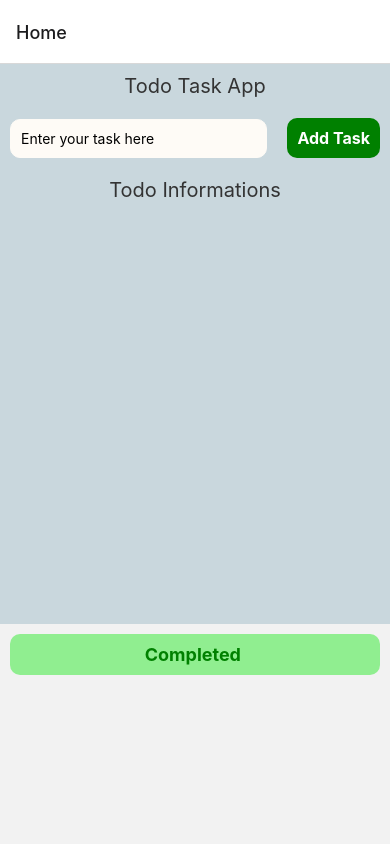
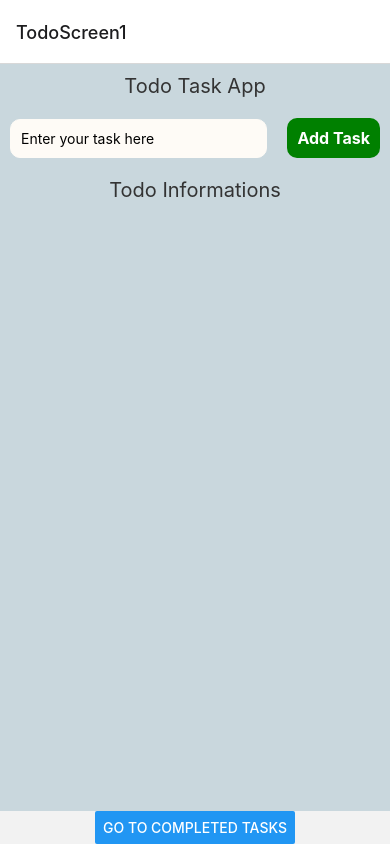
Before and after one commit to Kenildev007/ToDO-React-native, a React Native app: screen /Home in a window 390 px wide. Built offline with nearby package versions, Linux system fonts and the light colour scheme.

Commit message:
completed

```diff
--- a/App.jsx
+++ b/App.jsx
@@ -1,69 +1,48 @@
-import * as React from 'react';
-import { View, Text, Button, StyleSheet, TouchableOpacity, ScrollView } from 'react-native';
+import React, { useState } from 'react';
 import { NavigationContainer } from '@react-navigation/native';
 import { createNativeStackNavigator } from '@react-navigation/native-stack';
 import TodoScreen1 from './src/screens/TodoScreen1';
 import TodoCompleted from './src/screens/TodoCompleted';
 
-function HomeScreen({ navigation }) {
-  return (
-    <ScrollView>
-      <View style={styles.todoscreen}>
-        <TodoScreen1 />
-      </View>
-      <TouchableOpacity style={styles.button}>
-        <Text style={styles.text} onPress={() => navigation.navigate('Completed')}>Completed </Text>
-      </TouchableOpacity>
-    </ScrollView>
-  );
-}
-function ProfileScreen({ navigation }) {
-  const tasks = [];
-  return (
-
-    <ScrollView>
-      <View style={styles.todoscreen}>
-        <TodoCompleted tasks={tasks} />
-      </View>
-      <TouchableOpacity style={styles.button}>
-        <Text style={styles.text} onPress={() => navigation.goBack()}>GO Back</Text>
-      </TouchableOpacity>
-
-
-    </ScrollView>
-
-  );
-}
-
 const Stack = createNativeStackNavigator();
 
-export default function MyStack() {
+const App = () => {
+    const [tasks, setTasks] = useState([]);
+    const [completedTasks, setCompletedTasks] = useState([]);
+
+    const addTask = (task) => {
+        setTasks([...tasks, task]);
+    };
+
+    const deleteTask = (index) => {
+        const updatedTask = [...tasks];
+        updatedTask.splice(index, 1);
+        setTasks(updatedTask);
+    };
+
+    const editTask = (index, newText, newStatus) => {
+        const updatedTasks = [...tasks];
+        updatedTasks[index] = { ...updatedTasks[index], text: newText, status: newStatus };
+        setTasks(updatedTasks);
+
+        if (newStatus === 'Completed') {
+            setCompletedTasks([...completedTasks, updatedTasks[index]]);
+            deleteTask(index);
+        }
+    };
+
     return (
         <NavigationContainer>
             <Stack.Navigator>
-        <Stack.Screen  name='Home'  component={HomeScreen}>
-          {/* {()=> (<TodoScreen1/>)} */}
+                <Stack.Screen name="TodoScreen1">
+                    {(props) => <TodoScreen1 {...props} tasks={tasks} addTask={addTask} deleteTask={deleteTask} editTask={editTask} />}
                 </Stack.Screen>
-        <Stack.Screen name='Completed' component={ProfileScreen} />
+                <Stack.Screen name="TodoCompleted">
+                    {(props) => <TodoCompleted {...props} completedTasks={completedTasks} />}
+                </Stack.Screen>
             </Stack.Navigator>
         </NavigationContainer>
     );
-}
+};
 
-const styles = StyleSheet.create({
-  todoscreen: {
-    height: 560,
-  },
-  button: {
-    backgroundColor: 'lightgreen',
-    margin: 10,
-    padding: 10,
-    borderRadius: 10,
-    alignItems: 'center',
-  },
-  text: {
-    color: 'green',
-    fontSize: 18,
-    fontWeight: 'bold',
-  },
-})
+export default App;
--- a/src/screens/TodoCompleted.jsx
+++ b/src/screens/TodoCompleted.jsx
@@ -1,18 +1,22 @@
-import { StyleSheet, Text, View } from 'react-native'
+import { Button, StyleSheet, Text, View } from 'react-native'
 import React from 'react'
 
-const TodoCompleted = ({tasks}) => {
-    const completedTasks = tasks.filter(x => x.status === "Completed");
+const TodoCompleted = ({ navigation, completedTasks }) => {
+
 
     return (
+        <View style={{ flex: 1, alignItems: 'center', justifyContent: 'center' }}>
             <View style={styles.background}>
                 <Text style={styles.header}>Completed Tasks</Text>
-            {completedTasks.map((elem,index) => (
+                {completedTasks.map((elem, index) => (
                     <View key={index}>
                         <Text>{elem.text}</Text>
                     </View>
                 ))}
             </View>
+            <Button title="Go Back" onPress={() => navigation.goBack()} />
+        </View>
+
     )
 }
 
--- a/src/screens/TodoScreen1.jsx
+++ b/src/screens/TodoScreen1.jsx
@@ -1,40 +1,27 @@
-import { StyleSheet, Text, View } from 'react-native'
+import { Button, StyleSheet, Text, View } from 'react-native'
 import React, { useState } from 'react'
 import TodoTask from '../TodoTask'
 import TodoList from '../TodoList'
 
-const App = () => {
-    const [tasks, setTasks] = useState([]);
-
-    const addTask = (task) => {
-        setTasks([...tasks, task]);
-    };
-
-    const deleteTask = (index) => {
-        const updatedTask = [...tasks];
-        updatedTask.splice(index, 1);
-        setTasks(updatedTask);
-    };
-
-    const editTask = (index, newText, newStatus) => {
-        const updatedTasks = [...tasks];
-        updatedTasks[index] = { ...updatedTasks[index], text: newText, status: newStatus };
-        setTasks(updatedTasks);
-    };
-
+const TodoScreen1 = ({ navigation, tasks, addTask, deleteTask, editTask }) => {
 
     return (
-        <View style={styles.background}>
-            <Text style={styles.header}>Todo Task App</Text>
-            <TodoTask addTask={addTask} />
-            <Text style={styles.header}>Todo Informations</Text>
-            <TodoList task={tasks} deleteTask={deleteTask} editTask={editTask} />
 
+        <View style={{ flex: 1, alignItems: 'center', justifyContent: 'center' }}>
+            <View style={styles.background}>
+                <Text style={styles.header}>Todo Task App</Text>
+                <TodoTask addTask={addTask} />
+                <Text style={styles.header}>Todo Informations</Text>
+                <TodoList task={tasks} deleteTask={deleteTask} editTask={editTask} />
+
+            </View>
+            <Button title="Go to Completed Tasks" onPress={() => navigation.navigate('TodoCompleted')} />
         </View>
+
     )
 }
 
-export default App
+export default TodoScreen1
 
 const styles = StyleSheet.create({
     header: {
```
Lines whose indentation alone changed are shown as unchanged.
